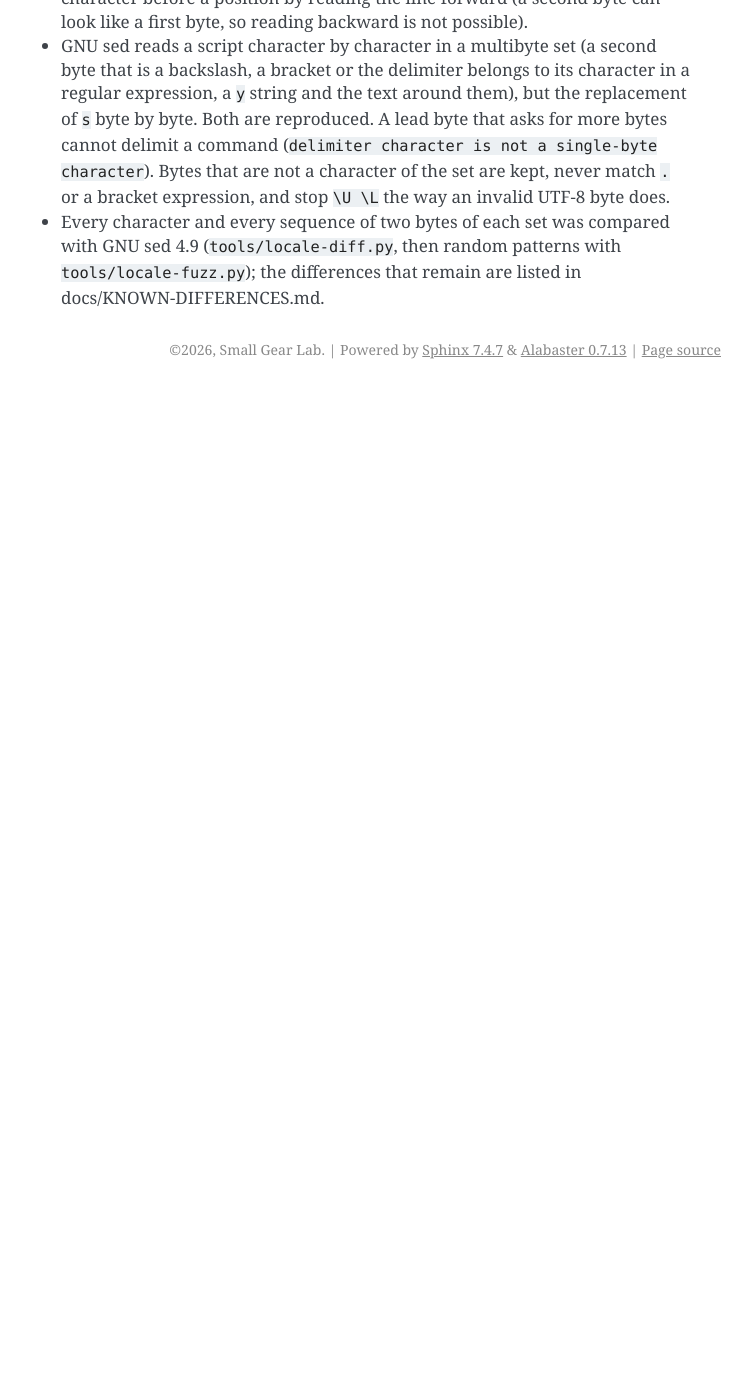
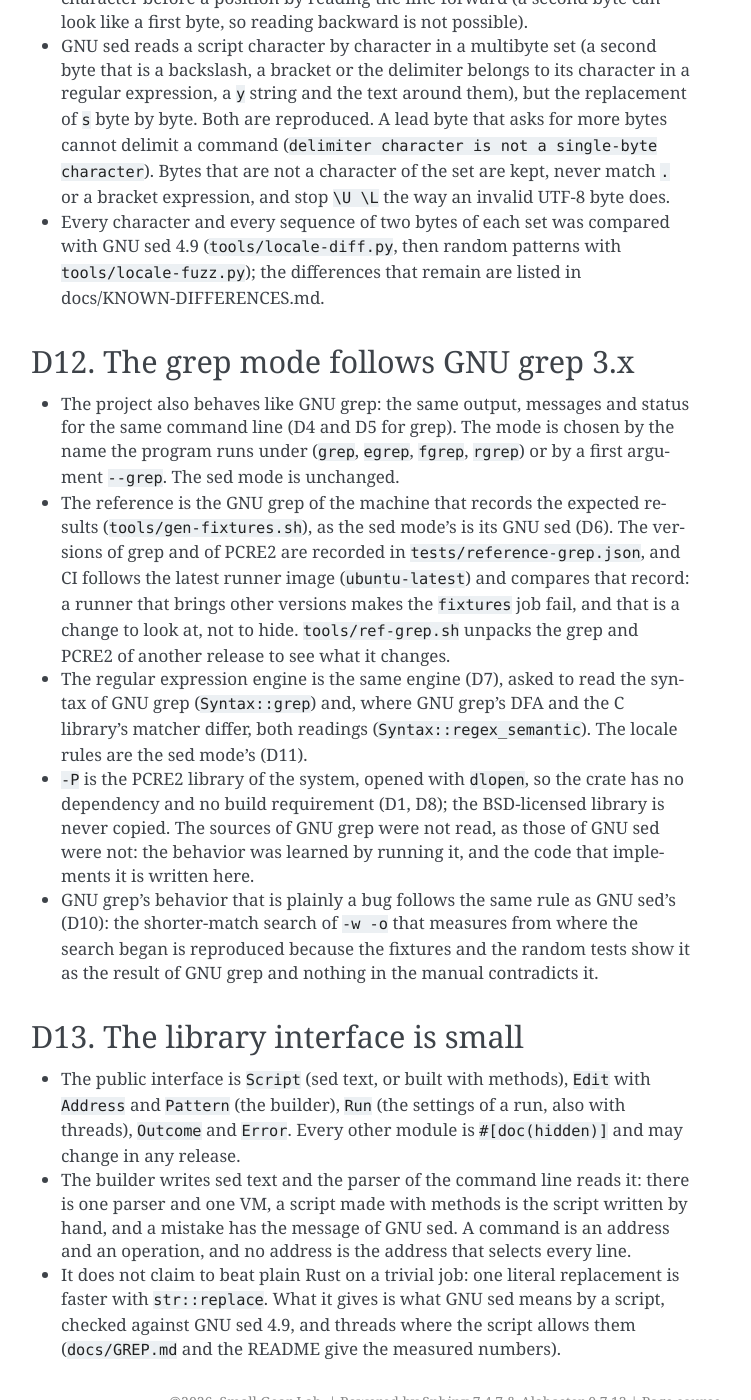
Before and after one commit to small-gear-lab/ripgsed, a Sphinx documentation site: the page built from docs/DECISIONS.md, in a window 1280 px wide and 1400 px high, scrolled down 5454 px. Shown: the whole window, without its empty margins (389-1140 px from the left). Built offline with Sphinx 7.4.7, drawn with Linux system fonts in a browser that asks for light colours; before the commit the page ends 5843 px from its top, so only the background shows below that; some of the changed text lies outside the part shown.

Commit message:
Document the grep mode: docs/GREP.md, decisions D12 and D13, the known differences, the architecture, the README and the fixtures README

```diff
--- a/docs/DECISIONS.md
+++ b/docs/DECISIONS.md
@@ -81,3 +81,17 @@ Decisions that have been made, with their reasons. Proposals and open questions
 - Three facts of a multibyte set decide what stays fast: whether the bytes 0..127 are the ASCII characters (Shift_JIS maps 0x5c and 0x7e to the yen sign and the overline), and whether every byte of a multibyte character is 0x80 or more (EUC-JP, EUC-KR; not Shift_JIS, GBK, Big5, whose second bytes are ASCII). They are measured at start-up with `mbrtowc`, not assumed from the name. Where both hold, the DFAs and the literal searches that need an ASCII byte to be a character of its own run on ASCII text as they do in UTF-8 (the DFA gives up at the first byte of 0x80 or more and the simulation takes over); in the other sets only the necessary literal is used and the DFAs are off, and the simulation steps by characters, starts matches at character boundaries, and finds the character before a position by reading the line forward (a second byte can look like a first byte, so reading backward is not possible).
 - GNU sed reads a script character by character in a multibyte set (a second byte that is a backslash, a bracket or the delimiter belongs to its character in a regular expression, a `y` string and the text around them), but the replacement of `s` byte by byte. Both are reproduced. A lead byte that asks for more bytes cannot delimit a command (`delimiter character is not a single-byte character`). Bytes that are not a character of the set are kept, never match `.` or a bracket expression, and stop `\U \L` the way an invalid UTF-8 byte does.
 - Every character and every sequence of two bytes of each set was compared with GNU sed 4.9 (`tools/locale-diff.py`, then random patterns with `tools/locale-fuzz.py`); the differences that remain are listed in docs/KNOWN-DIFFERENCES.md.
+
+## D12. The grep mode follows GNU grep 3.x
+
+- The project also behaves like GNU grep: the same output, messages and status for the same command line (D4 and D5 for grep). The mode is chosen by the name the program runs under (`grep`, `egrep`, `fgrep`, `rgrep`) or by a first argument `--grep`. The sed mode is unchanged.
+- The reference is the GNU grep of the machine that records the expected results (`tools/gen-fixtures.sh`), as the sed mode's is its GNU sed (D6). The versions of grep and of PCRE2 are recorded in `tests/reference-grep.json`, and CI follows the latest runner image (`ubuntu-latest`) and compares that record: a runner that brings other versions makes the `fixtures` job fail, and that is a change to look at, not to hide. `tools/ref-grep.sh` unpacks the grep and PCRE2 of another release to see what it changes.
+- The regular expression engine is the same engine (D7), asked to read the syntax of GNU grep (`Syntax::grep`) and, where GNU grep's DFA and the C library's matcher differ, both readings (`Syntax::regex_semantic`). The locale rules are the sed mode's (D11).
+- `-P` is the PCRE2 library of the system, opened with `dlopen`, so the crate has no dependency and no build requirement (D1, D8); the BSD-licensed library is never copied. The sources of GNU grep were not read, as those of GNU sed were not: the behavior was learned by running it, and the code that implements it is written here.
+- GNU grep's behavior that is plainly a bug follows the same rule as GNU sed's (D10): the shorter-match search of `-w -o` that measures from where the search began is reproduced because the fixtures and the random tests show it as the result of GNU grep and nothing in the manual contradicts it.
+
+## D13. The library interface is small
+
+- The public interface is `Script` (sed text, or built with methods), `Edit` with `Address` and `Pattern` (the builder), `Run` (the settings of a run, also with threads), `Outcome` and `Error`. Every other module is `#[doc(hidden)]` and may change in any release.
+- The builder writes sed text and the parser of the command line reads it: there is one parser and one VM, a script made with methods is the script written by hand, and a mistake has the message of GNU sed. A command is an address and an operation, and no address is the address that selects every line.
+- It does not claim to beat plain Rust on a trivial job: one literal replacement is faster with `str::replace`. What it gives is what GNU sed means by a script, checked against GNU sed 4.9, and threads where the script allows them (`docs/GREP.md` and the README give the measured numbers).
```
Also changed, not shown: README.md (+6 -2 lines), docs/ARCHITECTURE.md (+3 -1 lines), docs/COMPATIBILITY.md (+1 -1 lines), docs/GREP.md (added, +56 -0 lines), docs/KNOWN-DIFFERENCES.md (+11 -0 lines), docs/index.md (+2 -1 lines), 1 other file.
